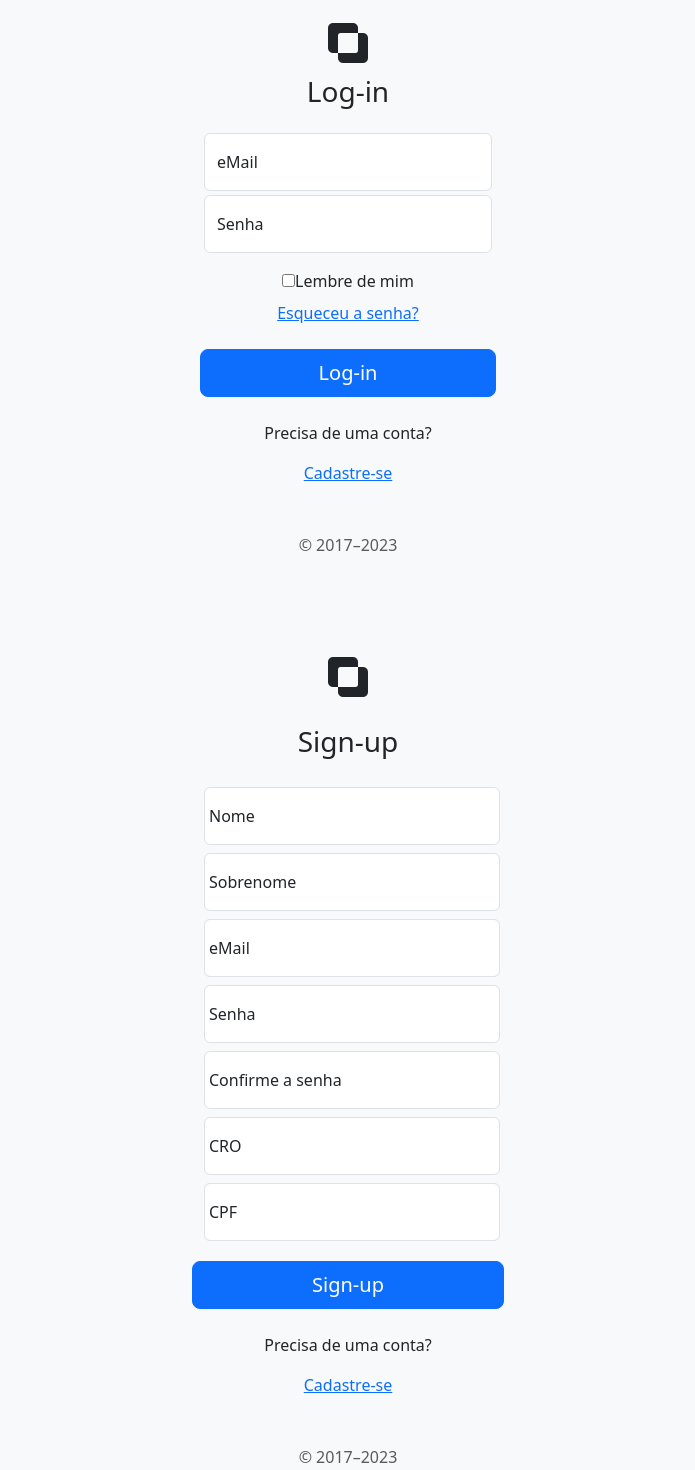
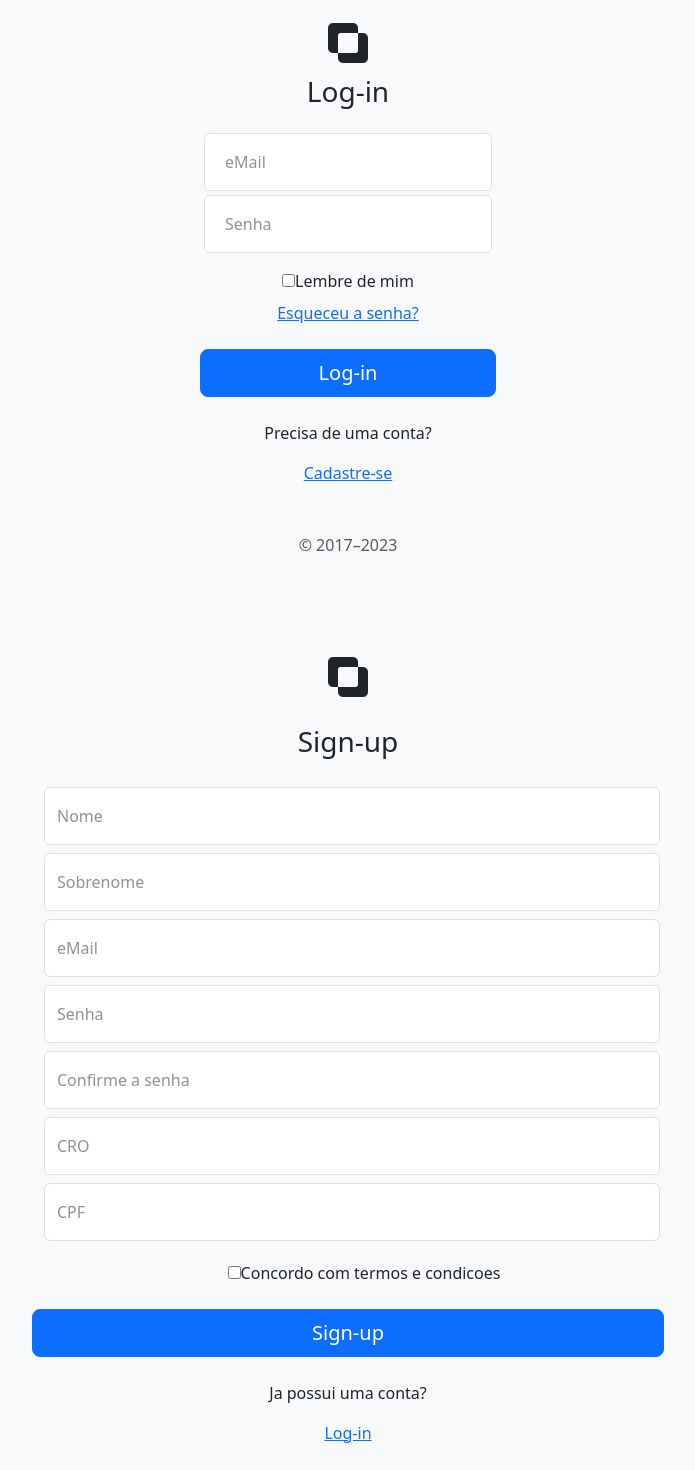
Before and after one commit to guisazevedo/dent_dev, a React (Vite) app: page / in a window 1280 px wide. Shown: the part 4240-5710 px from the top of the page, without its empty margins (292-987 px from the left). Built offline with nearby package versions, Linux system fonts and the light colour scheme.

Commit message:
implemented sign-up

```diff
--- a/src/02_block/Login.tsx
+++ b/src/02_block/Login.tsx
@@ -1,5 +1,3 @@
-import React from "react";
-
 const Login = () => {
   return (
     <div className="text-center">
@@ -16,7 +14,12 @@ const Login = () => {
               id="floatingInput"
               placeholder="name@example.com"
             />
-            <label htmlFor="floatingInput">eMail</label>
+            <label
+              className="text-dark text-opacity-50 ms-2"
+              htmlFor="floatingInput"
+            >
+              eMail
+            </label>
           </div>
           <div className="form-floating m-1">
             <input
@@ -25,7 +28,12 @@ const Login = () => {
               id="floatingPassword"
               placeholder="Password"
             />
-            <label htmlFor="floatingPassword">Senha</label>
+            <label
+              className="text-dark text-opacity-50 ms-2"
+              htmlFor="floatingPassword"
+            >
+              Senha
+            </label>
           </div>
           <div className="checkbox m-3 mb-2">
             <label>
@@ -51,3 +59,5 @@ const Login = () => {
 };
 
 export default Login;
+
+// TODO => space between square and Lembre
--- a/src/02_block/Signup.tsx
+++ b/src/02_block/Signup.tsx
@@ -1,8 +1,9 @@
-import React from "react";
+// TODO => incluir 2FA
+// COMMENT => addres+ to be added during operations => more points
 
 const Signup = () => {
   return (
-    <div className="container-fluid w-25 text-center">
+    <div className="container-fluid w-50 text-center">
       <form className="row g-3 needs-validation" noValidate>
         <h1>
           <i className="bi bi-exclude"></i>
@@ -13,9 +14,14 @@ const Signup = () => {
             type="text"
             className="form-control"
             id="floatingInput"
-            placeholder="name@example.com"
+            placeholder="name@example.com" // TODO => why is this not working? same below
           />
-          <label htmlFor="floatingInput">Nome</label>
+          <label
+            className="text-dark text-opacity-50 ms-2"
+            htmlFor="floatingInput"
+          >
+            Nome
+          </label>
         </div>
         <div className="form-floating m-1">
           <input
@@ -24,7 +30,12 @@ const Signup = () => {
             id="floatingInput"
             placeholder="name@example.com"
           />
-          <label htmlFor="floatingInput">Sobrenome</label>
+          <label
+            className="text-dark text-opacity-50 ms-2"
+            htmlFor="floatingInput"
+          >
+            Sobrenome
+          </label>
         </div>
         <div className="form-floating m-1">
           <input
@@ -33,7 +44,12 @@ const Signup = () => {
             id="floatingInput"
             placeholder="name@example.com"
           />
-          <label htmlFor="floatingInput">eMail</label>
+          <label
+            className="text-dark text-opacity-50 ms-2"
+            htmlFor="floatingInput"
+          >
+            eMail
+          </label>
         </div>
         <div className="form-floating m-1">
           <input
@@ -42,7 +58,12 @@ const Signup = () => {
             id="floatingInput"
             placeholder="name@example.com"
           />
-          <label htmlFor="floatingInput">Senha</label>
+          <label
+            className="text-dark text-opacity-50 ms-2"
+            htmlFor="floatingInput"
+          >
+            Senha
+          </label>
         </div>
         <div className="form-floating m-1">
           <input
@@ -51,32 +72,53 @@ const Signup = () => {
             id="floatingInput"
             placeholder="name@example.com"
           />
-          <label htmlFor="floatingInput">Confirme a senha</label>
+          <label
+            className="text-dark text-opacity-50 ms-2"
+            htmlFor="floatingInput"
+          >
+            Confirme a senha
+          </label>
         </div>
         <div className="form-floating m-1">
           <input
-            type="number"
+            type="text" //TODO => incluir xx.xxx.xxx-xx
             className="form-control"
             id="floatingInput"
             placeholder="name@example.com"
           />
-          <label htmlFor="floatingInput">CRO</label>
+          <label
+            className="text-dark text-opacity-50 ms-2"
+            htmlFor="floatingInput"
+          >
+            CRO
+          </label>
         </div>
         <div className="form-floating m-1">
           <input
-            type="number"
-            className="form-control"
+            type="text" //TODO => incluir xx.xxx.xxx-xx
+            className="form-control text-opacity-50"
             id="floatingInput"
             placeholder="name@example.com"
           />
-          <label htmlFor="floatingInput">CPF</label>
+          <label
+            className="text-dark text-opacity-50 ms-2"
+            htmlFor="floatingInput"
+          >
+            CPF
+          </label>
+        </div>
+        <div className="checkbox m-3 mb-2">
+          <label>
+            <input type="checkbox" value="remember-me" />
+            Concordo com termos e condicoes
+          </label>
         </div>
         <button className="w-100 btn btn-lg btn-primary" type="submit">
           Sign-up
         </button>
         <div className="mt-4 ">
-          <p>Precisa de uma conta?</p>
-          <a href="">Cadastre-se</a>
+          <p>Ja possui uma conta?</p>
+          <a href="">Log-in</a>
         </div>
         <p className="mt-5 mb-5 text-body-secondary">© 2017–2023</p>
       </form>
@@ -85,3 +127,5 @@ const Signup = () => {
 };
 
 export default Signup;
+
+// TODO => space between square and Concordo
```
